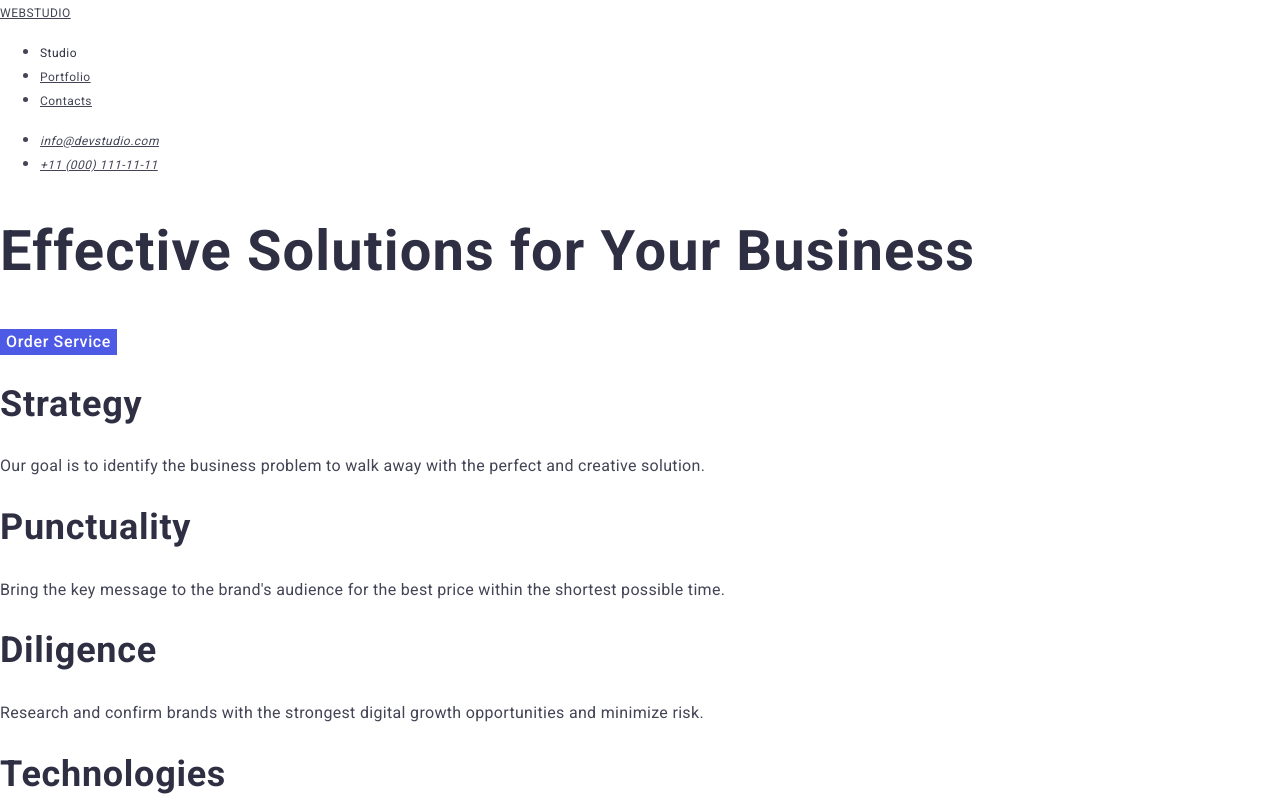
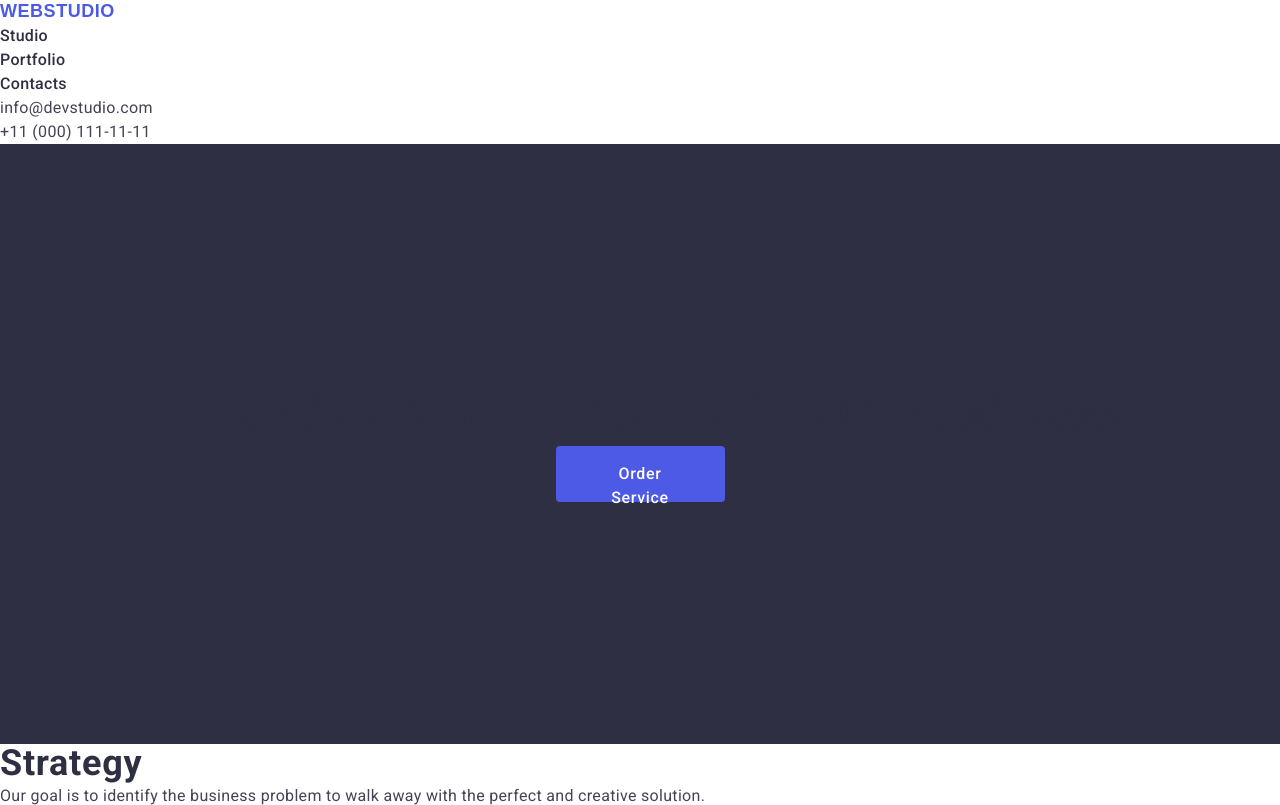
Before and after one commit to kutluhangil/goit-markup-hw-02, a plain HTML site: page index.html in a window 1280 px wide. Shown: the top 805 px of the page. Drawn offline with nearby package versions, Linux system fonts and the light colour scheme.

Commit message:
Düzeltmeler yapılmıştır.

```diff
--- /dev/null
+++ b/css/styles.css
@@ -0,0 +1,187 @@
+/* Tüm renkler style guide kısmından root olarak yazılmıştır */
+:root {
+  --color-primary: #4D5AE5; /* Ana mavi - butonlar, hoverlar */
+  --color-primary-pressed: #404BBF; /* Hover durumları */
+  --color-dark: #2E2F42; /* Arka plan için koyu renk */
+  --color-text: #434455; /* Gövde metin rengi */
+  --color-muted: #8E8F99; /* Yardımcı açıklama metni */
+  --color-accent: #E7E9FC; /* Hafif vurgular */
+  --color-light-bg: #F4F4FD; /* Açık arka planlar */
+  --color-white: #FFFFFF;
+  --color-modal: #FCFCFC;
+  --color-success: #31D0AA; /* Başarı mesajı */
+}
+
+/* Ana gövde stili */
+body {
+  color: var(--color-text);
+  background-color: var(--color-white);
+  font-family: 'Roboto', sans-serif;
+  font-size: 16px;
+  line-height: 1.5;
+  letter-spacing: 0.02em;
+}
+
+/* Başlık stilleri */
+h1 {
+  color: var(--color-dark);
+  font-size: 56px;
+  font-weight: 700;
+  line-height: 1.07;
+  letter-spacing: 0.02em;
+}
+
+h2 {
+  color: var(--color-dark);
+  font-size: 36px;
+  font-weight: 700;
+  line-height: 1.1;
+  letter-spacing: 0.02em;
+}
+
+h3 {
+  color: var(--color-dark);
+  font-size: 20px;
+  font-weight: 500;
+  line-height: 1.2;
+  letter-spacing: 0.02em;
+}
+
+/* Hover ve focus durumlarında başlık renk değişimi */
+h1:hover,
+h2:hover,
+h3:hover,
+h1:focus,
+h2:focus,
+h3:focus {
+  color: var(--color-primary-pressed);
+  cursor: default;
+}
+
+p {
+  font-size: 16px;
+  line-height: 1.5;
+}
+
+.small-text {
+  font-size: 12px;
+  line-height: 1.17;
+  letter-spacing: 0.04em;
+}
+
+.medium-text {
+  font-size: 16px;
+  font-weight: 500;
+  line-height: 1.5;
+  letter-spacing: 0.02em;
+}
+
+/* Buton stili */
+.order-btn {
+  width: 169px;
+  height: 56px;
+  padding: 16px 32px;
+  border: none;
+  border-radius: 4px;
+  background-color: var(--color-primary);
+  color: var(--color-white);
+  font-size: 16px;
+  font-weight: 500;
+  line-height: 1.5;
+  letter-spacing: 0.04em;
+  cursor: pointer;
+  transition: background-color 0.3s;
+}
+
+.order-btn:hover,
+.order-btn:focus {
+  background-color: var(--color-primary-pressed);
+}
+
+/* Logo stili */
+.logo {
+  font-family: 'Raleway', sans-serif;
+  font-weight: 700;
+  font-size: 18px;
+  line-height: 1.17;
+  letter-spacing: 0.03em;
+  text-transform: uppercase;
+  color: var(--color-primary);
+  text-decoration: none;
+}
+
+/* Navigation bağlantıları */
+nav a {
+  font-size: 16px;
+  font-weight: 500;
+  line-height: 1.5;
+  letter-spacing: 0.02em;
+  color: var(--color-dark);
+  text-decoration: none;
+  transition: color 0.3s;
+}
+
+nav a:hover,
+nav a:focus {
+  color: var(--color-primary-pressed);
+}
+
+/* İletişim bağlantıları */
+address a {
+  font-size: 16px;
+  font-weight: 400;
+  line-height: 1.5;
+  letter-spacing: 0.02em;
+  color: var(--color-text);
+  text-decoration: none;
+  transition: color 0.3s;
+}
+
+address a:hover,
+address a:focus {
+  color: var(--color-primary-pressed);
+}
+
+/* Hero bölümü (Effective Solutions) */
+.hero-section {
+  background-color: var(--color-dark);
+  color: var(--color-white);
+  height: 600px;
+  display: flex;
+  flex-direction: column;
+  justify-content: center;
+  align-items: center;
+  text-align: center;
+  padding: 0 15px;
+}
+
+/* Footer stili */
+.footer {
+  background-color: var(--color-dark);
+  color: var(--color-white);
+  text-align: left;
+  padding: 100px 0;
+  display: flex;
+  flex-direction: column;
+  align-items: flex-start;
+  gap: 16px;
+}
+
+.footer .logo {
+  color: var(--color-primary);
+}
+
+.footer p {
+  max-width: 264px;
+  font-size: 16px;
+  line-height: 1.5;
+}
+
+/* Yardımcı metin renkleri */
+.helper-text {
+  color: var(--color-muted);
+}
+
+.success-message {
+  color: var(--color-success);
+}
--- a/index.html
+++ b/index.html
@@ -4,21 +4,26 @@
   <meta charset="UTF-8">
   <meta name="viewport" content="width=device-width, initial-scale=1.0">
 
-  <!--Roboto Font-->
-  <link href="https://fonts.googleapis.com/css2?family=Raleway:wght@700&family=Roboto:wght@400;500;700&display=swap" rel="stylesheet">
+  <!-- Roboto font 100-900: Tüm ağırlıklar yüklendi -->
+  <link href="https://fonts.googleapis.com/css2?family=Roboto:wght@100;200;300;400;500;600;700;800;900&display=swap" rel="stylesheet">
 
-  <!-- Modern Normalize CSS -->
-  <link rel="stylesheet" href="https://cdnjs.cloudflare.com/ajax/libs/modern-normalize/3.0.1/modern-normalize.min.css">
+  <!-- Modern Normalize CSS: Modern tarayıcılar için normalize edildi -->
+  <link rel="stylesheet" href="https://cdnjs.cloudflare.com/ajax/libs/modern-normalize/3.0.1/modern-normalize.min.css" />
 
-  <!-- Proje kendi CSS dosyası -->
-  <link rel="stylesheet" href="styles.css">
+  <!-- Meyer Reset CSS: Tüm varsayılan stiller sıfırlandı -->
+  <link rel="stylesheet" href="https://cdnjs.cloudflare.com/ajax/libs/meyer-reset/2.0/reset.min.css">
+
+  <!-- CSS dosyası: styles.css dosyası css klasörü içine kondu -->
+  <link rel="stylesheet" href="css/styles.css">
 
   <title>WebStudio</title>
 </head>
 <body>
   <header>
-    <!-- Üst Kısım Başlangıç -->
-    <a href="#">WEBSTUDIO</a> <!-- Logo olarak düşündüğüm için logo şeklinde açtım -->
+    <!-- Logo: Raleway font, uppercase, renk ayarlandı -->
+    <a href="#" class="logo">WebStudio</a>
+
+    <!-- Menü bağlantıları: font-size, hover durumu eklendi -->
     <nav>
       <ul>
         <li><a href="#" class="nav-link">Studio</a></li>
@@ -27,6 +32,7 @@
       </ul>
     </nav>
 
+    <!-- İletişim bilgileri: font-size, hover durumu eklendi -->
     <address>
       <ul>
         <li><a href="mailto:info@devstudio.com">info@devstudio.com</a></li>
@@ -34,12 +40,12 @@
       </ul>
     </address>
   </header>
-    <!-- Üst Kısım Bitiş -->
 
-    <!-- Orta Kısım Başlangıç-->
   <main>
-    <section>
+    <!-- Hero section: class verildi, arka plan rengi, yükseklik, ortalama yapıldı -->
+    <section class="hero-section">
       <h1>Effective Solutions for Your Business</h1>
+      <!-- Order button: ölçüler figma ile eşleşecek şekilde ayarlandı -->
       <button class="order-btn" type="button">Order Service</button>
     </section>
 
@@ -83,7 +89,7 @@
       </ul>
     </section>
 
-    <!--Ödev 2 başlangıç-->
+    <!-- Our Portfolio: Ödev 2 kısmı, figma düzeniyle eşleşiyor -->
     <section>
       <h2>Our Portfolio</h2>
       <ul>
@@ -119,16 +125,12 @@
         </li>
       </ul>
     </section>
-    <!--Ödev 2 Bitiş-->
+  </main>
 
-  </main>
-    <!-- Orta Kısım Bitiş -->
-
-    <!-- Alt Bilgiler Başlangıç-->
-  <footer>
-    <a href="#">WEBSTUDIO</a>
+  <!-- Footer: arka plan rengi, yazı rengi ve hizalama figma ile uyumlu -->
+  <footer class="footer">
+    <a href="#" class="logo">WebStudio</a>
     <p>Increase the flow of customers and sales for your business with digital marketing & growth solutions.</p>
   </footer>
-    <!-- Alt Bilgiler Bitiş-->
 </body>
 </html>
--- a/styles.css
+++ /dev/null
@@ -1,113 +0,0 @@
-
-/* Tüm renkler style guide kısmından root olarak yazılmuştır */
-:root {
-  --color-primary: #4D5AE5; /* .order-btn, .nav-link:hover */
-  --color-primary-pressed: #404BBF; /* .order-btn:hover, .button:focus */
-  --color-dark: #2E2F42;
-  --color-text: #434455;
-  --color-muted: #8E8F99; /* .helper-text */
-  --color-accent: #E7E9FC;
-  --color-light-bg: #F4F4FD;
-  --color-white: #FFFFFF;
-  --color-modal: #FCFCFC;
-  --color-success: #31D0AA;
-}
-
-/* Ana font ve renk ayarı */
-body {
-  color: var(--color-text);
-  background-color: var(--color-white);
-  font-family: 'Roboto', sans-serif;
-  font-size: 16px;
-  line-height: 1.5;
-  letter-spacing: 0.02em;
-}
-
-/* Typography kısmı */
-h1 {
-  color: var(--color-dark);
-  font-size: 56px;
-  font-weight: 700;
-  line-height: 1.07;
-  letter-spacing: 0.02em;
-}
-
-h2 {
-  color: var(--color-dark);
-  font-size: 36px;
-  font-weight: 700;
-  line-height: 1.1;
-  letter-spacing: 0.02em;
-}
-
-h3 {
-  color: var(--color-dark);
-  font-size: 20px;
-  font-weight: 500;
-  line-height: 1.2;
-  letter-spacing: 0.02em;
-}
-
-p {
-  font-size: 16px;
-  line-height: 1.5;
-}
-
-.small-text {
-  font-size: 12px;
-  line-height: 1.17;
-  letter-spacing: 0.04em;
-}
-
-.medium-text {
-  font-size: 16px;
-  font-weight: 500;
-  line-height: 1.5;
-  letter-spacing: 0.02em;
-}
-
-/* Button düğmesi */
-.order-btn {
-  background-color: var(--color-primary);
-  color: var(--color-white);
-  font-size: 16px;
-  font-weight: 500;
-  line-height: 1.5;
-  letter-spacing: 0.04em;
-  cursor: pointer;
-  border: none;
-  transition: background-color 0.3s;
-}
-
-.order-btn:hover,
-.order-btn:focus {
-  background-color: var(--color-primary-pressed);
-}
-
-/* Links */
-.nav-link {
-  color: var(--color-dark);
-  text-decoration: none;
-  transition: color 0.3s;
-}
-.nav-link:hover,
-.nav-link:focus {
-  color: var(--color-primary);
-}
-
-a {
-  font-size: 12px;
-  line-height: 1.33;
-  letter-spacing: 0.04em;
-  text-decoration: underline;
-  color: inherit;
-}
-
-/* Yardımcı Sınıflar */
-.helper-text {
-  color: var(--color-muted);
-}
-
-.success-message {
-  color: var(--color-success);
-}
```
